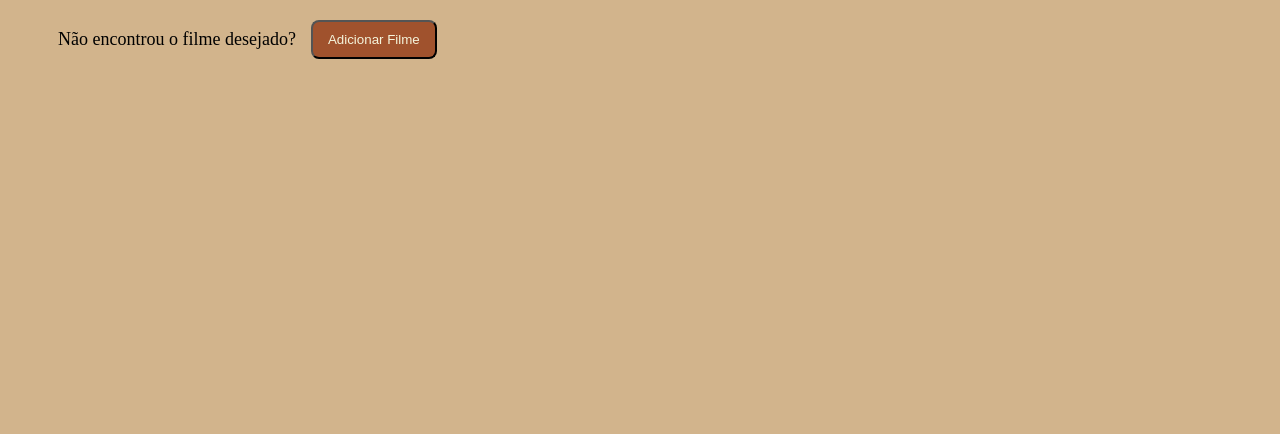
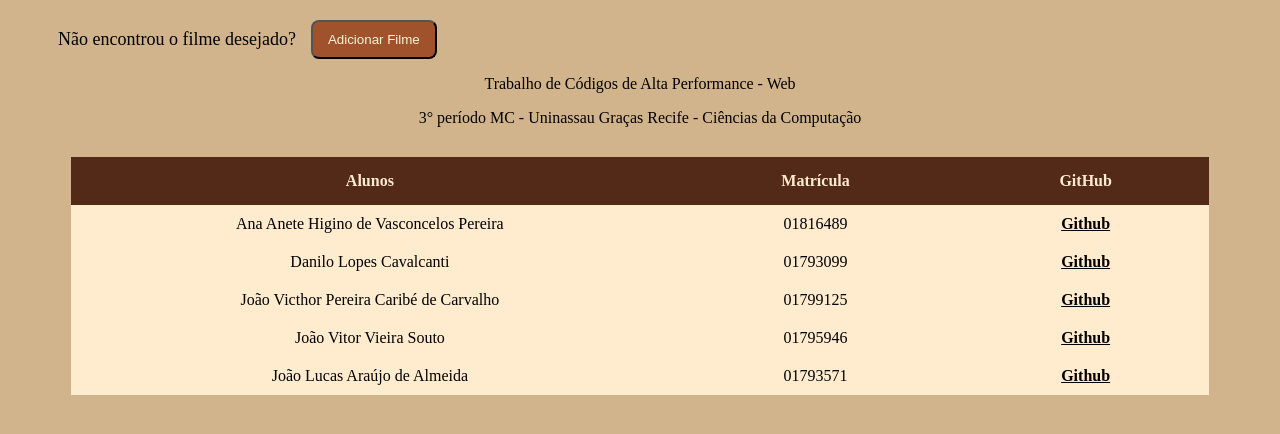
Before and after one commit to JvCaribe/projetoCodAltaPerformance, a Django app: template av2/filmes/templates/filmes/home.html in a window 1280 px wide. Shown: the part 328-762 px from the top of the page. Run offline with Django 5.2, Linux system fonts and the light colour scheme; the template is opened without the code that fills it, so the values that code supplies are empty; parts of the project's set-up code (start-up, migrations or seed data) failed here and were passed over.

Commit message:
nomes e matriculas

```diff
--- a/av2/filmes/templates/filmes/home.html
+++ b/av2/filmes/templates/filmes/home.html
@@ -115,5 +115,38 @@
 
 
 </script>
+<footer>
+        <div class= "footer" align="center">
+        <p> Trabalho de Códigos de Alta Performance - Web </p>
+        <p> 3° período MC - Uninassau Graças Recife - Ciências da Computação</p>
+       <table>
+        <tr>
+            <th>Alunos</th>
+            <th>Matrícula</th>
+            <th>GitHub</th>
+        </tr>
+            <td> Ana Anete Higino de Vasconcelos Pereira </td>
+            <td>01816489</td>
+            <td><a  id="git" href="https://github.com/AnaAnet3" target="_blank">Github</a></td>
+            <tr></tr>
+            <td>Danilo Lopes Cavalcanti</td>
+            <td>01793099</td>
+            <td><a id="git" href="https://github.com/danilolopescavalcanti" target="_blank">Github</a></td>
+            <tr></tr>
+            <td>João Victhor Pereira Caribé de Carvalho</td>
+            <td>01799125</td>
+            <td><a id="git" href="https://github.com/JvCaribe" target="_blank">Github</a></td>
+            <tr></tr>
+            <td>João Vitor Vieira Souto</td>
+            <td>01795946</td>
+            <td><a id="git" href="https://github.com/joaovitorvieira729-netizen" target="_blank">Github</a></td>
+            <tr></tr>
+            <td>João Lucas Araújo de Almeida</td>
+            <td>01793571</td>
+            <td><a id="git" href="https://github.com/JLucas1127" target="_blank">Github</a></td>
+        </table>
+    </div>
+</footer>
+
 </body>
 </html>
```
